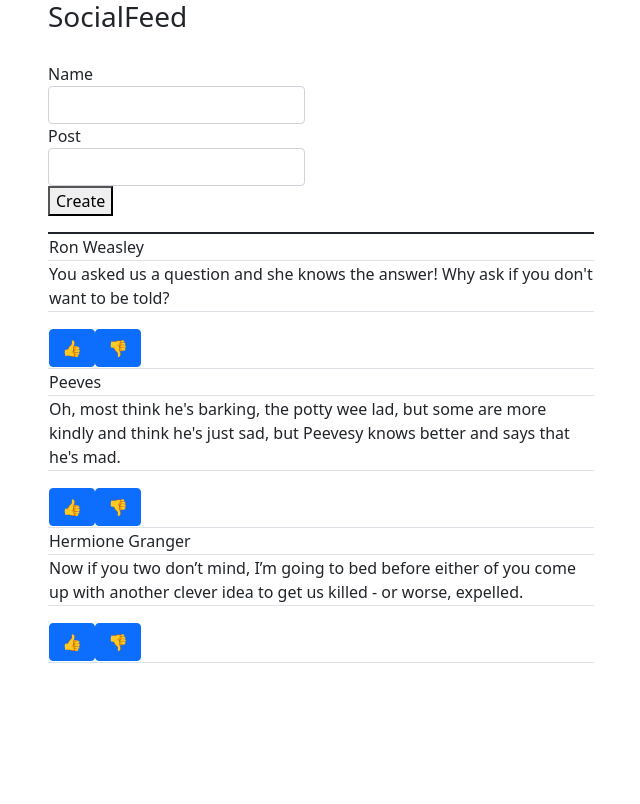
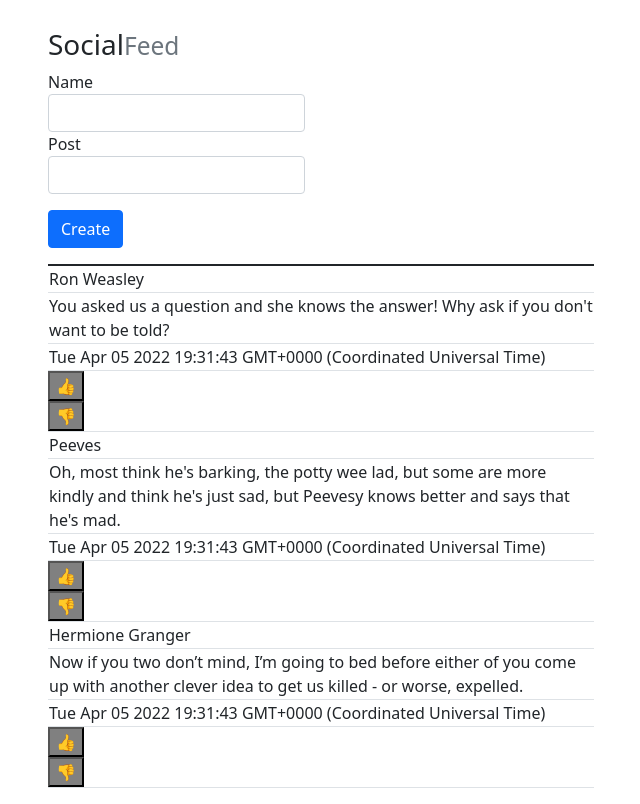
Before and after one commit to tommychong316/social-feed-project, a React (Create React App) app: page / in a window 1280 px wide. Shown: the whole page, without its empty margins (34-674 px from the left). Built offline with nearby package versions, Linux system fonts and the light colour scheme.

Commit message:
added toggle method to display message component

```diff
--- a/src/App.js
+++ b/src/App.js
@@ -30,7 +30,8 @@ function App() {
   return (
     <div className="container">
           <div className="row">
-            <h3 style={{"margin-bottom": "1em"}}>SocialFeed</h3>
+            <h3 style={{"margin-top": "1em"}}>Social
+            <small className="text-muted">Feed</small></h3>
           <div className="col-md-6">
             <div className="border-box">
             <AddMessageForm addNewMessageProperty={addNewMessage} />
--- a/src/Components/AddMessage/AddMessageForm.jsx
+++ b/src/Components/AddMessage/AddMessageForm.jsx
@@ -22,7 +22,7 @@ const AddMessageForm = (props) => {
             <input type="name" className='form-control' value={name} onChange={(event)=> setName(event.target.value)} /></tr>
             <tr><label>Post</label>
             <input type="post" className='form-control' value={post} onChange={(event)=> setPost(event.target.value)}/></tr>
-            <button type="submit">Create</button>
+            <button type="submit" className="btn btn-primary" style={{"margin-top": "1em"}}>Create</button>
 
             </div>
             <div className="form group">
--- /dev/null
+++ b/src/Components/CustomButton/CustomButton.css
@@ -0,0 +1,7 @@
+.active{
+    background-color: teal;
+}
+
+.inactive{
+    background-color: grey;
+}
--- /dev/null
+++ b/src/Components/CustomButton/CustomButton.jsx
@@ -0,0 +1,24 @@
+import { useState } from 'react';
+import "./CustomButton.css"
+
+const CustomButton = (props) => {
+    const [buttonClass, setButtonClass] = useState("inactive");
+
+    function handleClick(){
+        if(buttonClass === "inactive"){
+            setButtonClass("active");
+        }
+
+        else{
+            setButtonClass("inactive")
+        }
+
+    }
+    return (
+        <div>
+            <button className={buttonClass} onClick={handleClick}>{props.message}</button>
+        </div>
+     );
+}
+
+export default CustomButton;
--- a/src/Components/DisplayMessages/DisplayMessages.jsx
+++ b/src/Components/DisplayMessages/DisplayMessages.jsx
@@ -1,4 +1,4 @@
-
+import CustomButton from "../CustomButton/CustomButton";
 
 
 
@@ -23,8 +23,11 @@ const DisplayMessages = (props) => {
                 <td>{message.post}</td>
               </tr>
               <tr>
-                <td><button type="submit" className="btn btn-primary" style={{"margin-top": "1em"}}>👍 </button>
-                <button type="submit" className="btn btn-primary" style={{"margin-top": "1em"}}>👎 </button></td>
+                <td>{Date()}</td>
+              </tr>
+              <tr>
+                <CustomButton message="👍"/>
+                <CustomButton message="👎"/>
               </tr>
             </tr>
           );
```
